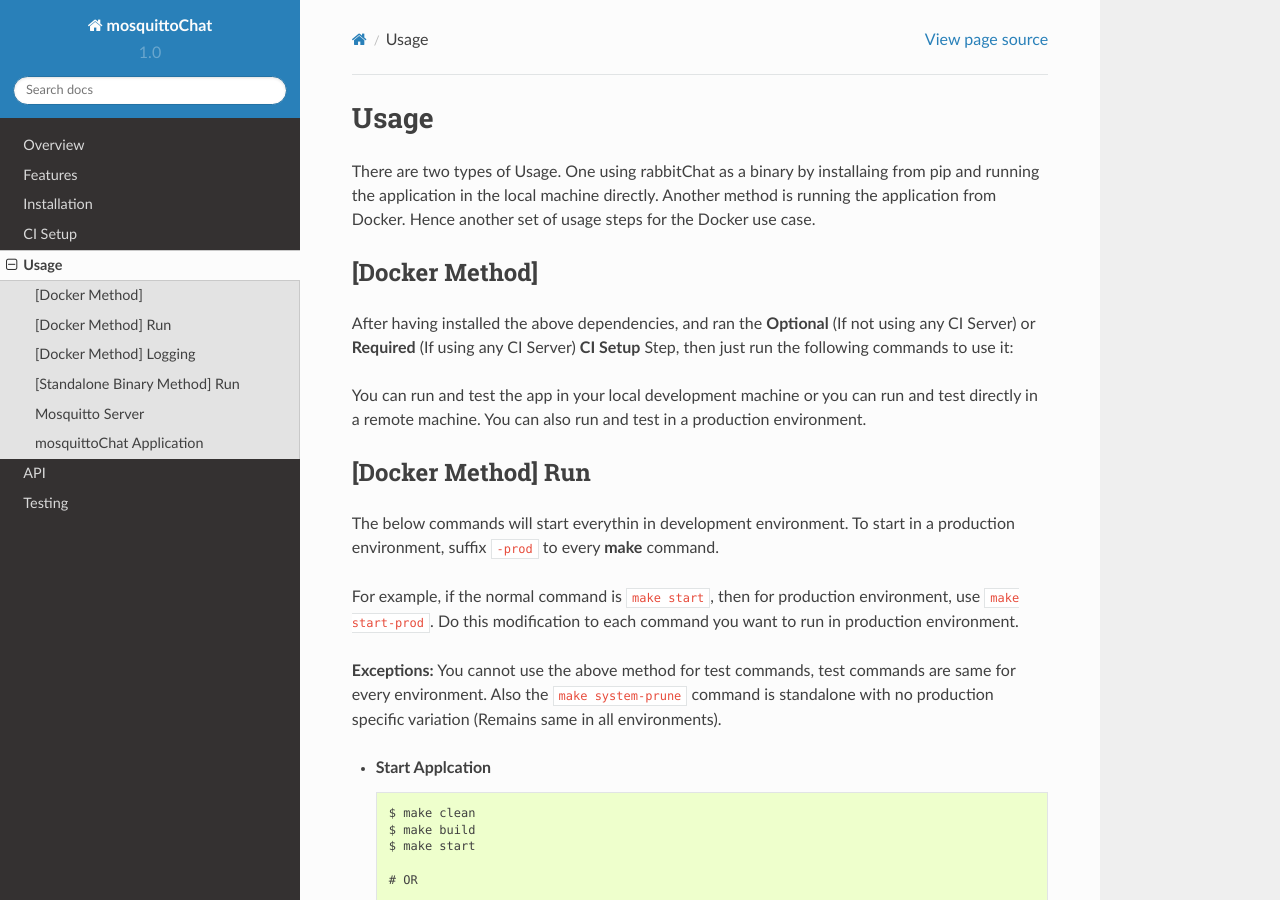
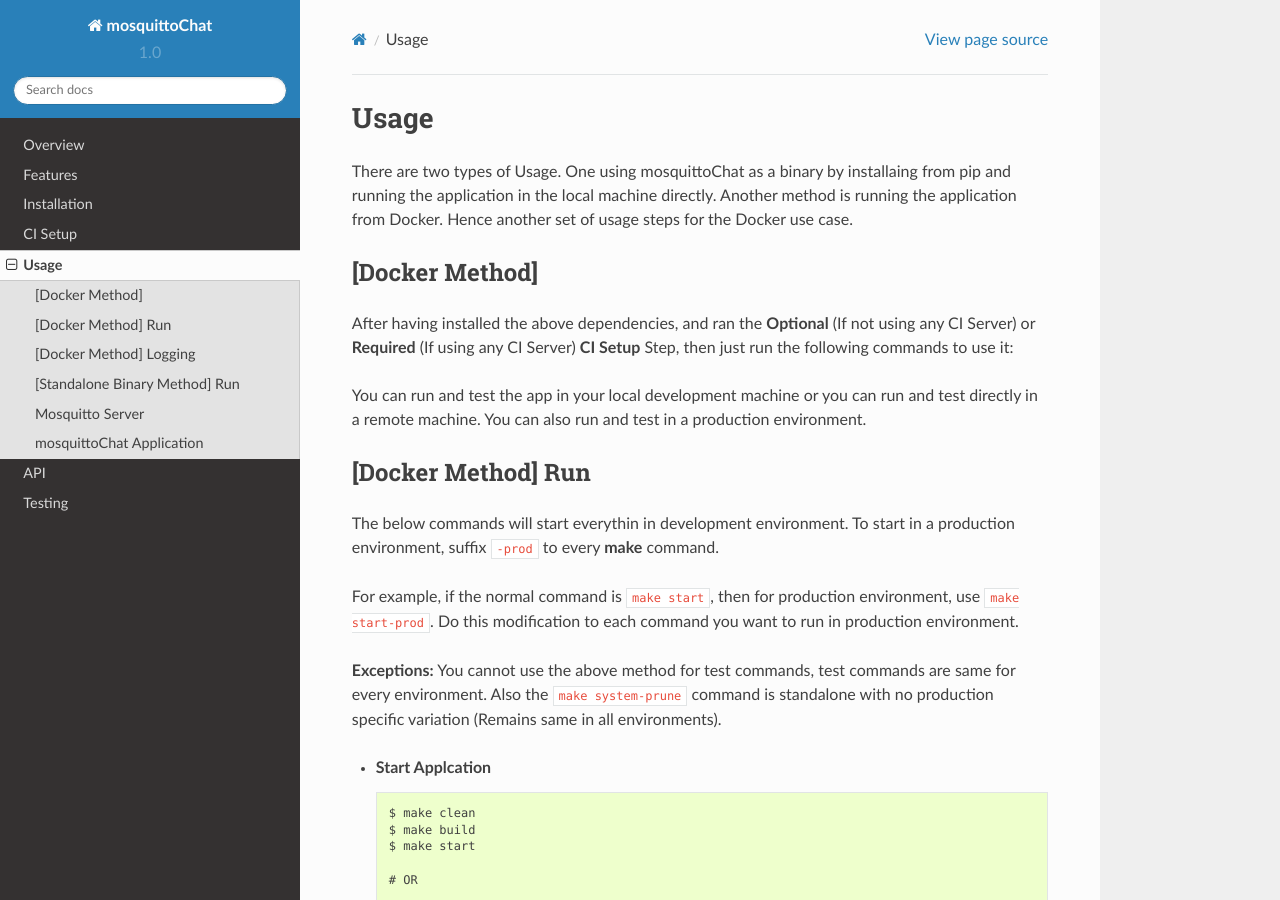
Before and after one commit to anirbanroydas/mosquittoChat, a Sphinx documentation site: the page built from docs/usage.rst, in a window 1280 px wide and 900 px high. Built offline with Sphinx 7.4.7 and the Read the Docs theme 2.0.0, drawn with Linux system fonts in a browser that asks for light colours; pages that are not in the unit, such as notebooks, are missing from menus.

Commit message:
Modify name of project

```diff
--- a/docs/installation.rst
+++ b/docs/installation.rst
@@ -2,7 +2,7 @@
 =============
 
 
-There are two types of Installation. One using rabbitChat as a binary by installaing from pip and running the application in  the local machine directly. Another method is running the application from Docker. Hence another set of installation steps for the Docker use case.
+There are two types of Installation. One using mosquittoChat as a binary by installaing from pip and running the application in  the local machine directly. Another method is running the application from Docker. Hence another set of installation steps for the Docker use case.
 
 [Docker Method] Prerequisite (Optional)
 -----------------------------------------
--- a/docs/usage.rst
+++ b/docs/usage.rst
@@ -1,7 +1,7 @@
 Usage
 =====
 
-There are two types of Usage. One using rabbitChat as a binary by installaing from pip and running the application in  the local machine directly. Another method is running the application from Docker. Hence another set of usage steps for the Docker use case.
+There are two types of Usage. One using mosquittoChat as a binary by installaing from pip and running the application in  the local machine directly. Another method is running the application from Docker. Hence another set of usage steps for the Docker use case.
 
 
 [Docker Method]
```
